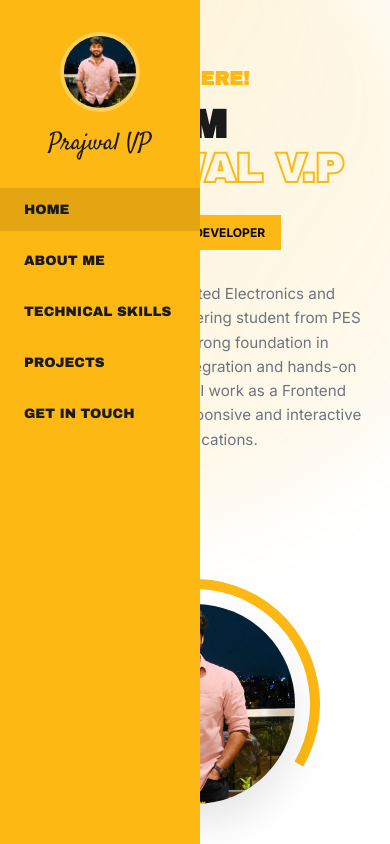
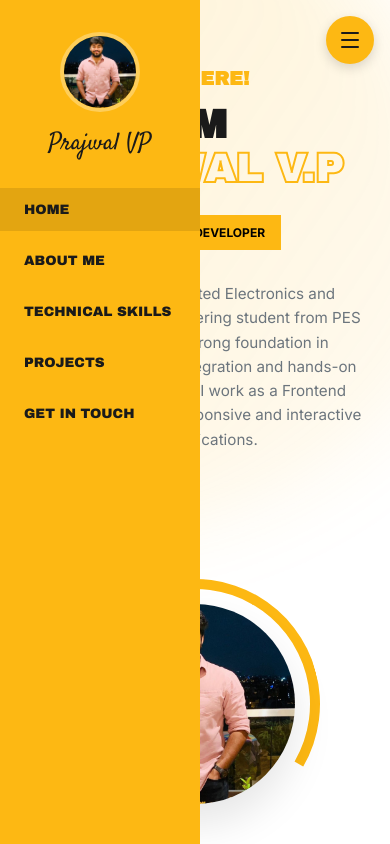
Before and after one commit to Prajwalvp23/Portfolio, a React (Vite) app: page / in a window 390 px wide. Shown: the top 844 px of the page. Built offline with nearby package versions, Linux system fonts and the light colour scheme.

Commit message:
Change mobile nav to simple dropdown menu with toggle button

```diff
--- a/src/App.css
+++ b/src/App.css
@@ -889,46 +889,59 @@
     display: none;
   }
 
-  /* Mobile Bottom Navigation */
-  .mobile-nav {
-    display: flex;
+  /* Mobile Dropdown Navigation */
+  .mobile-nav-dropdown {
+    display: block;
     position: fixed;
-    bottom: 0;
-    left: 0;
-    right: 0;
-    height: 60px;
-    background: var(--primary);
+    top: 1rem;
+    right: 1rem;
     z-index: 1000;
-    justify-content: space-around;
-    align-items: center;
-    padding: 0 0.5rem;
-    box-shadow: 0 -2px 10px rgba(0, 0, 0, 0.1);
   }
 
-  .mobile-nav-item {
+  .mobile-nav-toggle {
+    width: 48px;
+    height: 48px;
+    background: var(--primary);
+    border: none;
+    border-radius: 50%;
+    display: flex;
+    align-items: center;
+    justify-content: center;
+    cursor: pointer;
+    box-shadow: 0 4px 12px rgba(0, 0, 0, 0.15);
+    color: var(--text-dark);
+  }
+
+  .mobile-dropdown-menu {
+    position: absolute;
+    top: 56px;
+    right: 0;
+    background: var(--primary);
+    border-radius: 12px;
+    box-shadow: 0 8px 24px rgba(0, 0, 0, 0.15);
+    padding: 0.5rem;
+    min-width: 180px;
     display: flex;
     flex-direction: column;
-    align-items: center;
-    justify-content: center;
+    gap: 0.25rem;
+  }
+
+  .mobile-dropdown-item {
     background: none;
     border: none;
+    padding: 0.75rem 1rem;
+    text-align: left;
+    font-family: 'Archivo Black', sans-serif;
+    font-size: 0.8rem;
     color: var(--text-dark);
-    font-size: 0.65rem;
-    font-weight: 600;
     cursor: pointer;
-    padding: 0.5rem;
-    flex: 1;
-    opacity: 0.7;
-    transition: opacity 0.2s;
+    border-radius: 8px;
+    transition: background 0.2s;
   }
 
-  .mobile-nav-item.active {
-    opacity: 1;
-    font-weight: 700;
-  }
-
-  .mobile-nav-item svg {
-    margin-bottom: 2px;
+  .mobile-dropdown-item:hover,
+  .mobile-dropdown-item.active {
+    background: rgba(0, 0, 0, 0.1);
   }
 
   /* Mobile Sidebar Profile Adjustments */
@@ -954,7 +967,6 @@
   /* Main content adjustment for mobile */
   .main-content {
     margin-left: 0 !important;
-    padding-bottom: 60px;
   }
 }
 
--- a/src/App.jsx
+++ b/src/App.jsx
@@ -66,28 +66,43 @@ export const PROJECTS_DATA = [
 
 // --- Sub-Components ---
 
-const MobileNav = ({ activeSection, setActiveSection }) => {
+const MobileNav = ({ activeSection, setActiveSection, isOpen, setIsOpen }) => {
   const menuItems = [
-    { id: 'home', label: 'HOME', icon: Home },
-    { id: 'about', label: 'ABOUT', icon: User },
-    { id: 'skills', label: 'SKILLS', icon: Layers },
-    { id: 'projects', label: 'PROJECTS', icon: Briefcase },
-    { id: 'contact', label: 'CONTACT', icon: Mail },
+    { id: 'home', label: 'HOME' },
+    { id: 'about', label: 'ABOUT ME' },
+    { id: 'skills', label: 'TECHNICAL SKILLS' },
+    { id: 'projects', label: 'PROJECTS' },
+    { id: 'contact', label: 'GET IN TOUCH' },
   ];
 
+  const handleClick = (id) => {
+    setActiveSection(id);
+    setIsOpen(false);
+    const element = document.getElementById(id);
+    if (element) {
+      element.scrollIntoView({ behavior: 'smooth' });
+    }
+  };
+
   return (
-    <nav className="mobile-nav">
+    <div className="mobile-nav-dropdown">
+      <button className="mobile-nav-toggle" onClick={() => setIsOpen(!isOpen)}>
+        <Menu size={24} />
+      </button>
+      {isOpen && (
+        <nav className="mobile-dropdown-menu">
           {menuItems.map((item) => (
             <button
               key={item.id}
-          className={`mobile-nav-item ${activeSection === item.id ? 'active' : ''}`}
-          onClick={() => setActiveSection(item.id)}
+              className={`mobile-dropdown-item ${activeSection === item.id ? 'active' : ''}`}
+              onClick={() => handleClick(item.id)}
             >
-          <item.icon size={20} />
-          <span>{item.label}</span>
+              {item.label}
             </button>
           ))}
         </nav>
+      )}
+    </div>
   );
 };
 
@@ -598,7 +613,7 @@ import ProjectDetail from './ProjectDetail';
 import { Menu, X } from 'lucide-react';
 
 function PortfolioLayout({ activeSection, setActiveSection }) {
-  const [isMenuOpen, setIsMenuOpen] = useState(false);
+  const [isMobileNavOpen, setIsMobileNavOpen] = useState(false);
 
   useEffect(() => {
     const handleScroll = () => {
@@ -618,10 +633,8 @@ function PortfolioLayout({ activeSection, setActiveSection }) {
     return () => window.removeEventListener('scroll', handleScroll);
   }, [setActiveSection]);
 
-  const toggleMenu = () => setIsMenuOpen(!isMenuOpen);
-
   return (
-    <div className={`app-wrapper ${isMenuOpen ? 'menu-open' : ''}`}>
+    <div className="app-wrapper">
       {/* Desktop Sidebar */}
       <div className="desktop-sidebar">
         <Sidebar
@@ -636,16 +649,12 @@ function PortfolioLayout({ activeSection, setActiveSection }) {
         />
       </div>
 
-      {/* Mobile Bottom Navigation */}
+      {/* Mobile Dropdown Navigation */}
       <MobileNav
         activeSection={activeSection}
-        setActiveSection={(id) => {
-          setActiveSection(id);
-          const element = document.getElementById(id);
-          if (element) {
-            element.scrollIntoView({ behavior: 'smooth' });
-          }
-        }}
+        setActiveSection={setActiveSection}
+        isOpen={isMobileNavOpen}
+        setIsOpen={setIsMobileNavOpen}
       />
 
       <main className="main-content">
```
Lines whose indentation alone changed are shown as unchanged.
